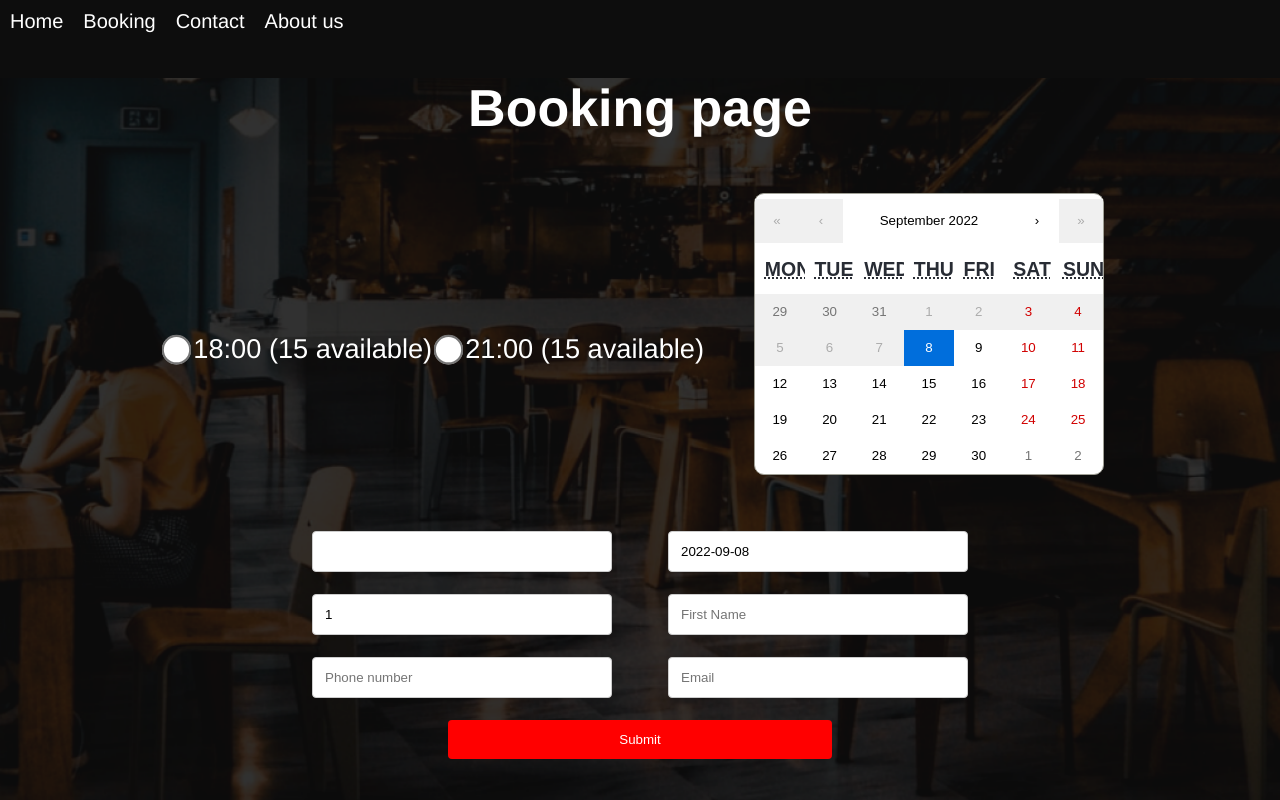
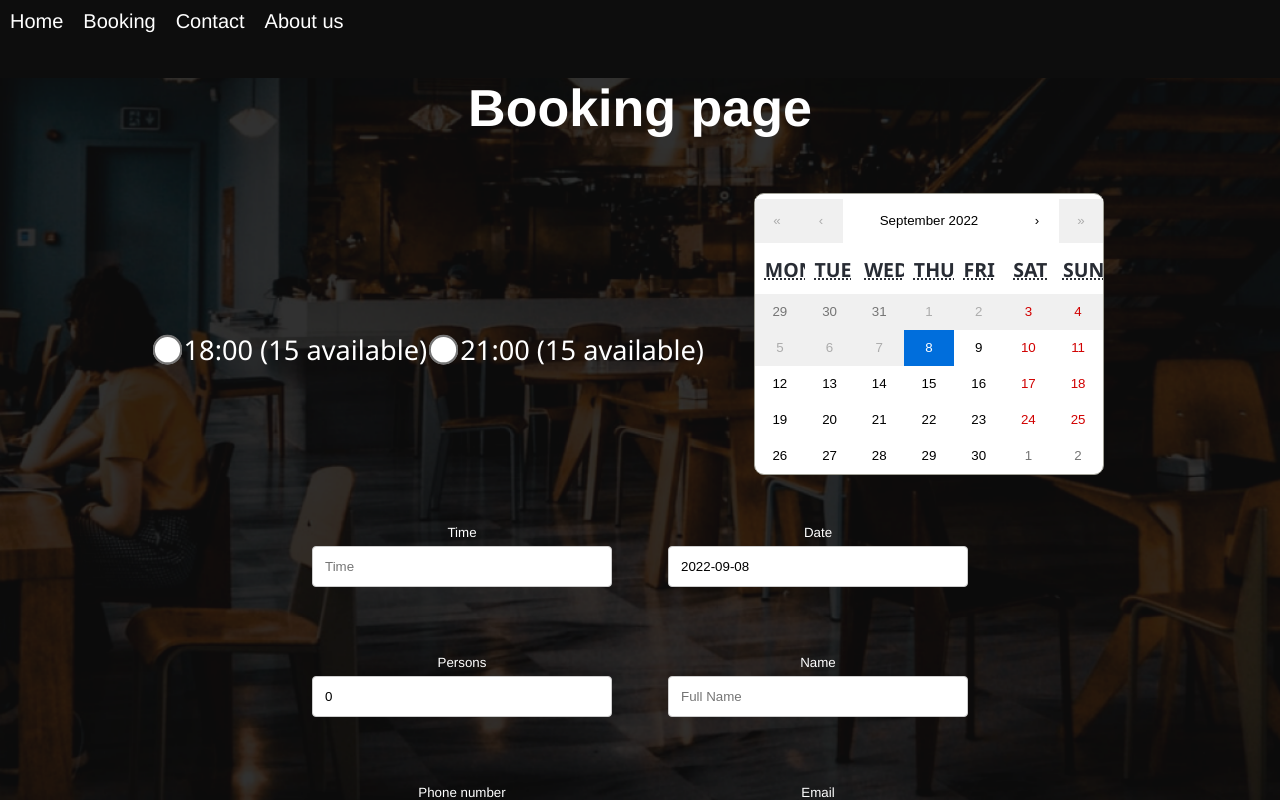
Before and after one commit to Alexandrhall/restaurant-app, a React (Create React App) app in the folder client/: page /booking in a window 1280 px wide. Shown: the top 800 px of the page. Built offline with nearby package versions, Linux system fonts and the light colour scheme; no server answers.

Commit message:
booking style

```diff
--- a/client/src/components/BookingForm.tsx
+++ b/client/src/components/BookingForm.tsx
@@ -1,6 +1,7 @@
 import axios from "axios";
 import { ChangeEvent, useCallback, useEffect, useState } from "react";
 import { useNavigate } from "react-router-dom";
+import { NULL } from "sass";
 import validator from "validator";
 import { IBookingAnswer } from "../models/IBookings";
 import { IvalChange, IValidate } from "../models/IValidate";
@@ -16,7 +17,7 @@ export const BookingForm = (props: IBookFormProps) => {
     name: "",
     phone: "",
     email: "",
-    persons: 1,
+    persons: 0,
   };
 
   const [valState, setValState] = useState<IvalChange>(initalState);
@@ -169,8 +170,9 @@ export const BookingForm = (props: IBookFormProps) => {
         });
       });
     } else {
-      console.log(errObject);
-      console.log(Object.keys(errObject).length);
+      return;
+      // console.log(errObject);
+      // console.log(Object.keys(errObject).length);
       // console.log(sendData);
     }
   };
@@ -183,8 +185,27 @@ export const BookingForm = (props: IBookFormProps) => {
 
   return (
     <>
-      <input type="text" name="time" value={props.time} readOnly />
+      {showErr ? (
+        <>
+          <div>
+            <label htmlFor="time">Time</label>
+            <input
+              type="text"
+              name="time"
+              id="time"
+              placeholder="Time"
+              value={props.time}
+              readOnly
+            />
+            <p>{errObject.timeErr}</p>
+          </div>
+          <div>
+            <label htmlFor="date">Date</label>
             <input type="text" name="date" value={props.date} readOnly />
+            <p>{errObject.dateErr}</p>
+          </div>
+          <div>
+            <label htmlFor="persons">Persons</label>
             <input
               type="number"
               name="persons"
@@ -194,13 +215,21 @@ export const BookingForm = (props: IBookFormProps) => {
               value={valState.persons}
               onChange={valOnChange}
             />
+            <p>{errObject.personErr}</p>
+          </div>
+          <div>
+            <label htmlFor="persons">Name</label>
             <input
               type="text"
               name="name"
-        placeholder="First Name"
+              placeholder="Full Name"
               value={valState.name}
               onChange={valOnChange}
             />
+            <p>{errObject.usernameErr}</p>
+          </div>
+          <div>
+            <label htmlFor="phone">Phone number</label>
             <input
               type="number"
               name="phone"
@@ -208,6 +237,10 @@ export const BookingForm = (props: IBookFormProps) => {
               value={valState.phone}
               onChange={valOnChange}
             />
+            <p>{errObject.phoneErr}</p>
+          </div>
+          <div>
+            <label htmlFor="email">Email</label>
             <input
               type="email"
               name="email"
@@ -215,17 +248,8 @@ export const BookingForm = (props: IBookFormProps) => {
               value={valState.email}
               onChange={valOnChange}
             />
-
-      {showErr && (
-        <div className="error">
-          <p>{errObject.usernameErr}</p>
             <p>{errObject.emailErr}</p>
-          <p>{errObject.phoneErr}</p>
-          <p>{errObject.timeErr}</p>
-          <p>{errObject.personErr}</p>
-          <p>{sendData.toString()}</p>
           </div>
-      )}
 
           <button
             className="bookingBut"
@@ -237,5 +261,75 @@ export const BookingForm = (props: IBookFormProps) => {
             Submit
           </button>
         </>
+      ) : (
+        <>
+          <div>
+            <label htmlFor="time">Time</label>
+            <input
+              type="text"
+              name="time"
+              placeholder="Time"
+              value={props.time}
+              readOnly
+            />
+          </div>
+          <div>
+            <label htmlFor="date">Date</label>
+            <input type="text" name="date" value={props.date} readOnly />
+          </div>
+          <div>
+            <label htmlFor="persons">Persons</label>
+            <input
+              type="number"
+              name="persons"
+              placeholder="Persons"
+              max={6}
+              min={1}
+              value={valState.persons}
+              onChange={valOnChange}
+            />
+          </div>
+          <div>
+            <label htmlFor="persons">Name</label>
+            <input
+              type="text"
+              name="name"
+              placeholder="Full Name"
+              value={valState.name}
+              onChange={valOnChange}
+            />
+          </div>
+          <div>
+            <label htmlFor="persons">Phone number</label>
+            <input
+              type="number"
+              name="phone"
+              placeholder="Phone number"
+              value={valState.phone}
+              onChange={valOnChange}
+            />
+          </div>
+          <div>
+            <label htmlFor="email">Email</label>
+            <input
+              type="email"
+              name="email"
+              placeholder="Email"
+              value={valState.email}
+              onChange={valOnChange}
+            />
+          </div>
+          <button
+            className="bookingBut"
+            onClick={() => {
+              sendForm();
+              setShowErr(true);
+            }}
+          >
+            Submit
+          </button>
+        </>
+      )}
+    </>
   );
 };
--- a/client/src/components/pages/Booking.tsx
+++ b/client/src/components/pages/Booking.tsx
@@ -33,7 +33,9 @@ export const Booking = () => {
               setTimeValue("");
             }}
           />
-          <label htmlFor="18">18:00 is fullbooked</label>
+          <label className="fullBook" htmlFor="18">
+            18:00 is fullbooked
+          </label>
         </>
       );
     } else {
@@ -66,7 +68,9 @@ export const Booking = () => {
               setTimeValue("");
             }}
           />
-          <label htmlFor="21">21:00 is fullbooked</label>
+          <label className="fullBook" htmlFor="21">
+            21:00 is fullbooked
+          </label>
         </>
       );
     } else {
--- a/client/src/components/pages/ConfirmBooking.tsx
+++ b/client/src/components/pages/ConfirmBooking.tsx
@@ -2,6 +2,7 @@ import { useParams } from "react-router-dom";
 import { useEffect, useState } from "react";
 import { IBookingAnswer } from "../../models/IBookings";
 import axios from "axios";
+import "../../styles/confirmbooking.scss";
 
 export const ConfirmBooking = () => {
   const params = useParams();
@@ -15,22 +16,25 @@ export const ConfirmBooking = () => {
 
   return (
     <>
+      <div className="bookWrapper">
         <h1 className="welcomeMsg">Thank you for your booking!</h1>
         <div className="bookingInfo">
-        {/* <p>{objData?.information.name}</p>
-        <p>{`You are welcome ${objData?.date} at ${objData?.time}`}</p>
-        <p>{`We have sent an confirmation email to ${objData?.information.email}`}</p> */}
-
           <h2> {`${objData?.information.name}`}</h2>
           <p>{`You are welcome ${objData?.date} at ${objData?.time}`}</p>
+          <div>
             <p>{`Your booking information:`}</p>
             <p>{`Name: ${objData?.information.name}`}</p>
             <p>{`Phone: +46${objData?.information.phone}`}</p>
             <p>{`Email: ${objData?.information.email}`}</p>
-        <p>{`People: ${objData?.persons}`}</p>
-        <p>{`We here at 10s hope you enjoy your stay!`}</p>
+            <p>{`Persons: ${objData?.persons}`}</p>
+          </div>
+          <p>{`We here at 10´s hope you will enjoy your stay!`}</p>
           <p>{`If you have any questions please contact us on the information below.`}</p>
-        <p>{`Phone: 070-865-70-08 Email: group10restaurant@gmail.com`}</p>
+          <div className="contact">
+            <p>{`Phone: 070-865-70-08`}</p>
+            <p>{`Email: group10restaurant@gmail.com`}</p>
+          </div>
+        </div>
       </div>
     </>
   );
--- a/client/src/styles/bookings.scss
+++ b/client/src/styles/bookings.scss
@@ -1,11 +1,10 @@
 .react-calendar {
-  // margin: 0 auto;
   margin-top: 20px;
   margin-bottom: 50px;
   color: #282c34;
   border-radius: 10px;
-  // margin-left: 40px;
   order: 2;
+  font-family: "Segoe UI";
 }
 
 .bookBack {
@@ -45,22 +44,33 @@ input {
   display: flex;
   margin: 0 auto;
   order: 3;
-  // flex-direction: column;
   flex-wrap: wrap;
   justify-content: space-evenly;
   width: 60%;
   align-items: center;
   height: 250px;
+  max-width: 1040px;
   input {
     width: 300px;
   }
   button {
     width: 50%;
     align-items: flex-end;
-    // flex-grow: 1;
     color: white;
     background-color: red;
     border: 0;
+  }
+  div {
+    height: 130px;
+  }
+  div p {
+    font-size: 12pt;
+    color: red;
+    font-weight: lighter;
+  }
+  div label {
+    display: block;
+    font-size: 10pt;
   }
 }
 
@@ -68,19 +78,21 @@ input {
   display: flex;
   flex-wrap: wrap;
   .radioBut {
-    // height: 50%;
     display: flex;
     width: 55%;
     justify-content: flex-end;
     align-items: center;
     order: 1;
     padding-right: 50px;
+    label {
+      color: white;
+      font-family: "Segoe UI";
+    }
   }
 }
 
 input[type="radio"] {
   transform: scale(2.3);
-  // width: 7%;
   height: 7%;
   margin: 10px;
   &:after {
@@ -95,3 +107,7 @@ label {
   font-size: 1.7rem;
   // margin-right: 20px;
 }
+
+.fullBook {
+  text-decoration: line-through;
+}
--- /dev/null
+++ b/client/src/styles/confirmbooking.scss
@@ -0,0 +1,23 @@
+.bookingInfo {
+  display: flex;
+  width: 60%;
+  flex-direction: column;
+  justify-content: center;
+  align-items: center;
+  margin: 0 auto;
+  h2 {
+    flex-grow: 1;
+  }
+}
+
+.bookWrapper {
+  background-image: url("../assets/Adminimage.png");
+  background-repeat: no-repeat;
+  background-size: cover;
+  height: 100vh;
+}
+
+.contact {
+  display: flex;
+  flex-direction: column;
+}
```
Lines whose indentation alone changed are shown as unchanged.
